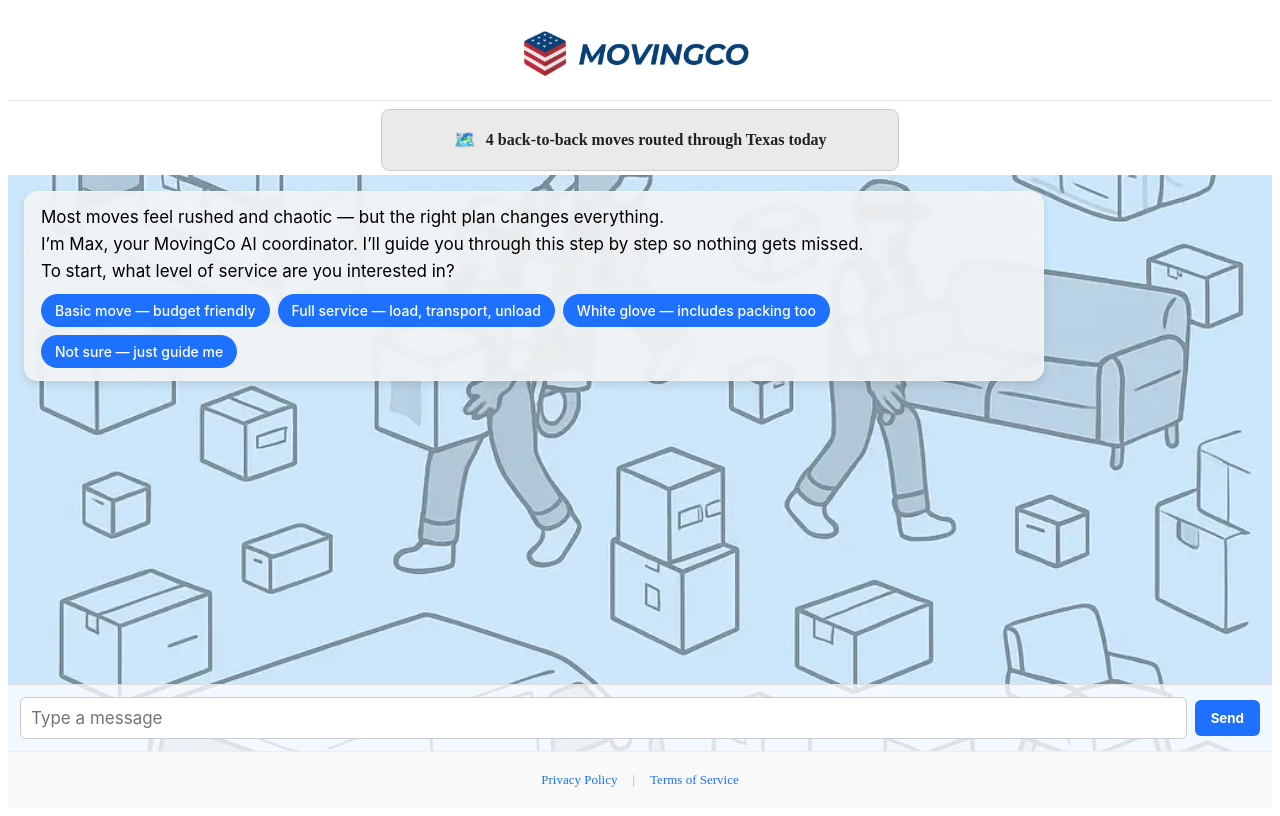
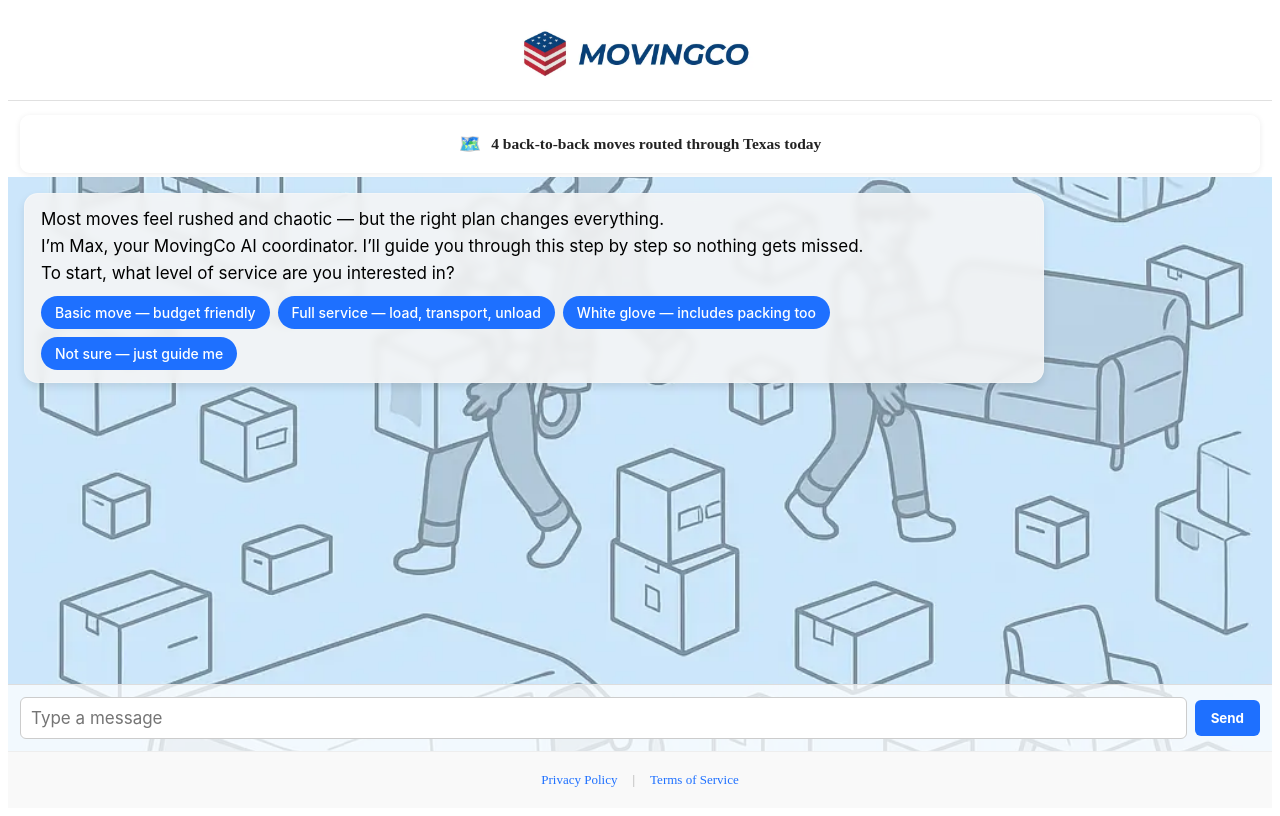
Before and after one commit to Trent2000Steel/V2, a Next.js app: page / in a window 1280 px wide. Built offline with nearby package versions, Linux system fonts and the light colour scheme.

Commit message:
Update LiveTrustStatus.js

```diff
--- a/components/LiveTrustStatus.js
+++ b/components/LiveTrustStatus.js
@@ -29,7 +29,6 @@ const TRUST_MESSAGES = [
   { icon: "🗂️", text: "One point of contact from quote to delivery" },
   { icon: "📞", text: "Phone support available before, during, and after your move" },
   { icon: "🧼", text: "Clean, single-use materials for each move" },
-  { icon: "📦", text: "Extra protection available for TVs, artwork, and antiques" },
   { icon: "📣", text: "Real people are booking every hour" },
   { icon: "🚚", text: "Fleet-ready. Route-optimized. On time." }
 ];
@@ -42,7 +41,6 @@ function shuffleArray(array) {
 export default function LiveTrustStatus() {
   const [shuffled, setShuffled] = useState([]);
   const [index, setIndex] = useState(0);
-  const [fade, setFade] = useState(true);
 
   useEffect(() => {
     setShuffled(shuffleArray(TRUST_MESSAGES));
@@ -50,12 +48,8 @@ export default function LiveTrustStatus() {
 
   useEffect(() => {
     const interval = setInterval(() => {
-      setFade(false);
-      setTimeout(() => {
-        setIndex((prev) => (prev + 1) % shuffled.length);
-        setFade(true);
-      }, 400); // Fade out before switching
-    }, 8000); // Rotate every 8 seconds
+      setIndex((prev) => (prev + 1) % shuffled.length);
+    }, 8000);
 
     return () => clearInterval(interval);
   }, [shuffled]);
@@ -63,11 +57,9 @@ export default function LiveTrustStatus() {
   if (!shuffled.length) return null;
 
   return (
-    <div style={styles.wrapper}>
-      <div style={{ ...styles.message, opacity: fade ? 1 : 0 }}>
-        <span style={styles.icon}>{shuffled[index].icon}</span>
-        <span style={styles.text}>{shuffled[index].text}</span>
-      </div>
+    <div style={{ ...styles.wrapper, ...styles.fade }}>
+      <span style={styles.icon}>{shuffled[index].icon}</span>
+      <span style={styles.text}>{shuffled[index].text}</span>
     </div>
   );
 }
@@ -75,30 +67,31 @@ export default function LiveTrustStatus() {
 const styles = {
   wrapper: {
     display: 'flex',
+    alignItems: 'center',
     justifyContent: 'center',
-    alignItems: 'center',
-    background: '#eaeaea', // ✅ Neutral grey
-    padding: '10px 18px',
-    borderRadius: '8px',
-    border: '1px solid #ccc',
-    margin: '0 auto',
-    maxWidth: '480px',
-    minHeight: '40px',
-    transition: 'all 0.3s ease-in-out',
-  },
-  message: {
-    display: 'flex',
-    alignItems: 'center',
     gap: '10px',
-    transition: 'opacity 0.4s ease-in-out',
+    fontSize: '15.5px',
+    fontWeight: 600,
+    color: '#222',
+    padding: '10px 20px',
+    margin: '6px auto 0',
+    maxWidth: '95%',
+    background: 'rgba(255, 255, 255, 0.7)', // ✨ Glassy white
+    borderRadius: '10px',
+    boxShadow: '0 1px 6px rgba(0, 0, 0, 0.08)',
+    transition: 'opacity 0.6s ease-in-out',
+    minHeight: '38px',
+    backdropFilter: 'blur(4px)',
+    textAlign: 'center',
   },
   icon: {
     fontSize: '18px',
+    marginTop: '-1px',
   },
   text: {
-    fontSize: '16px',
-    fontWeight: '600',
-    color: '#222',
     lineHeight: '1.4',
+  },
+  fade: {
+    animation: 'fadeInOut 8s infinite',
   }
 };
```
